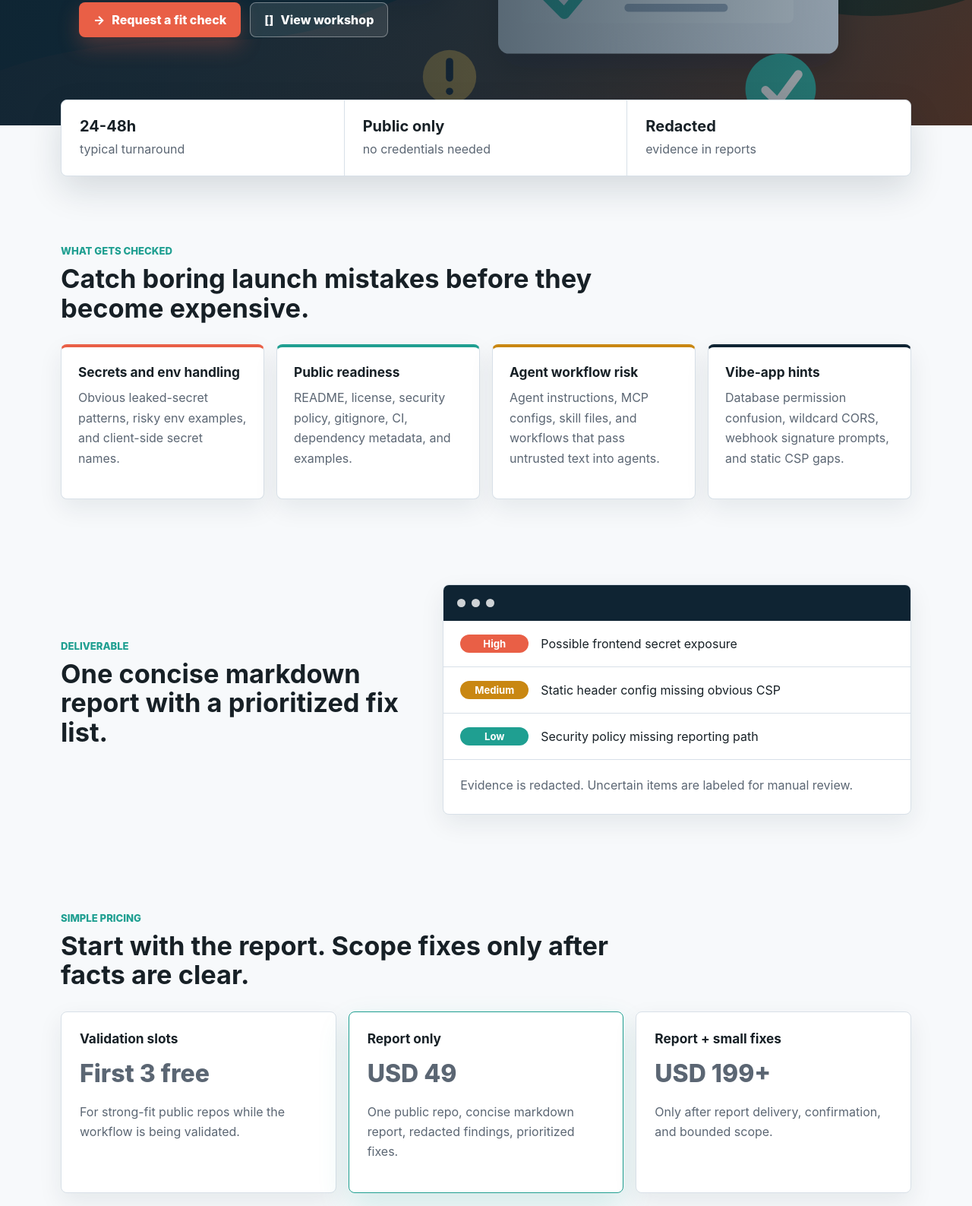
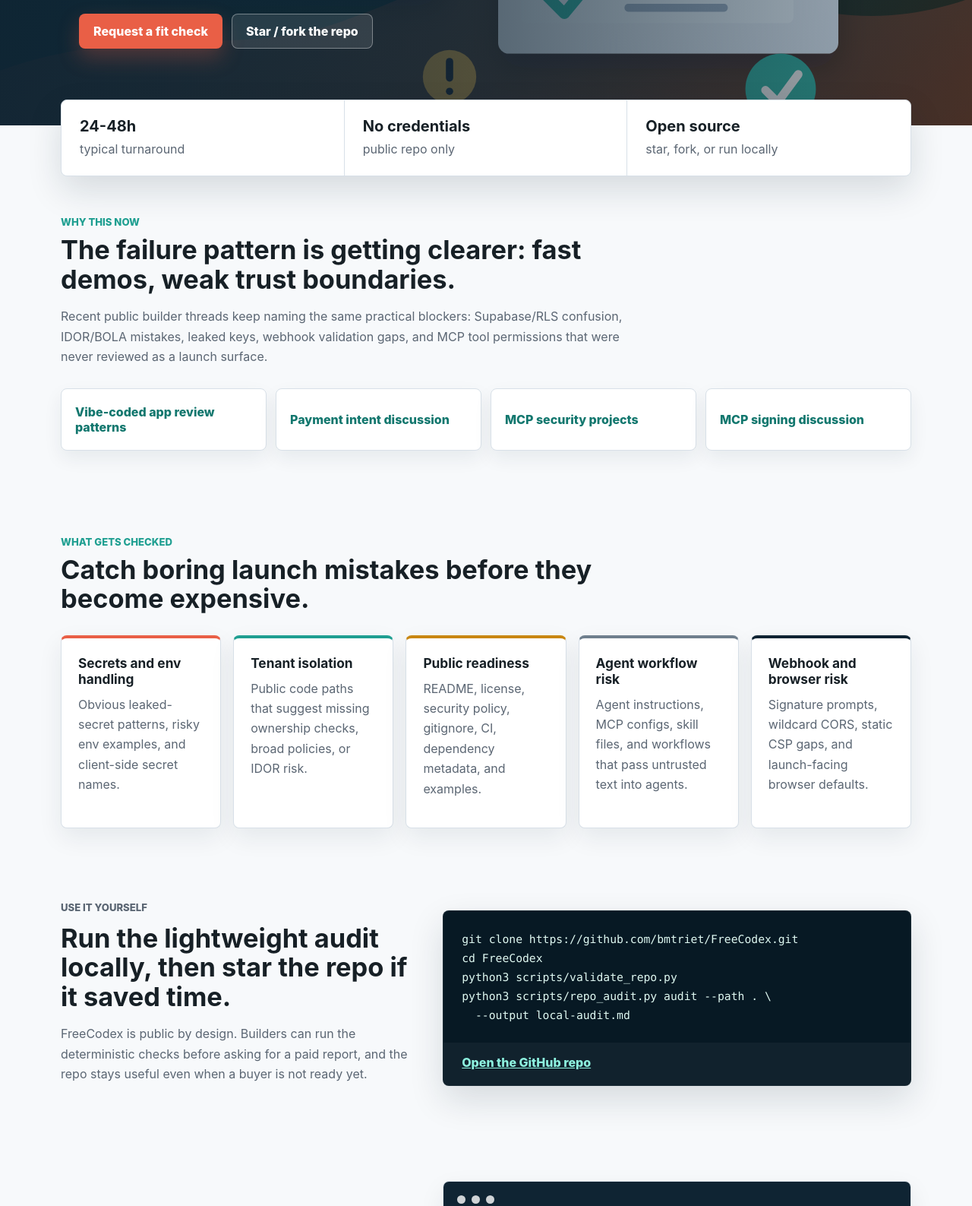
Before and after one commit to bmtriet/FreeCodex, a plain HTML site: page site/index.html in a window 1280 px wide. Shown: the part 491-2078 px from the top of the page at 76% size. Drawn offline with Linux system fonts and the light colour scheme.

Commit message:
Refresh public audit funnel

```diff
--- a/site/index.html
+++ b/site/index.html
@@ -4,9 +4,11 @@
     <meta charset="utf-8">
     <meta name="viewport" content="width=device-width, initial-scale=1">
     <meta name="description" content="FreeCodex offers lightweight launch-readiness audits for public AI-built app repositories and agent workflows.">
+    <link rel="canonical" href="https://bmtriet.github.io/FreeCodex/">
     <meta property="og:title" content="FreeCodex Vibe/Agent Repo Safety Audit">
-    <meta property="og:description" content="A concise public-repo safety report before launch: secrets, env handling, CI, agent workflow, CSP, CORS, auth, and webhook review prompts.">
+    <meta property="og:description" content="A concise public-repo safety report before launch: tenant isolation, secrets, webhooks, MCP trust boundaries, CI, CSP, CORS, and env handling.">
     <meta property="og:type" content="website">
+    <meta property="og:url" content="https://bmtriet.github.io/FreeCodex/">
     <meta property="og:image" content="https://bmtriet.github.io/FreeCodex/assets/audit-workbench.svg">
     <title>FreeCodex | Vibe/Agent Repo Safety Audit</title>
     <link rel="icon" href="favicon.svg" type="image/svg+xml">
@@ -20,6 +22,7 @@
       </a>
       <nav class="nav" aria-label="Primary navigation">
         <a href="#scope">Scope</a>
+        <a href="#use">Use repo</a>
         <a href="#pricing">Pricing</a>
         <a href="#request">Request</a>
       </nav>
@@ -31,13 +34,13 @@
           <p class="eyebrow">Public repo launch-readiness</p>
           <h1 id="hero-title">Vibe/Agent Repo Safety Audit</h1>
           <p class="lede">
-            A lightweight review for public GitHub repos built fast with AI coding agents,
-            MCP servers, agent skills, Lovable, Bolt, Replit, Cursor, Codex, Claude Code,
-            or similar workflows.
+            A lightweight review for public GitHub repos built fast with AI tools. Catch
+            tenant-isolation gaps, exposed secret patterns, webhook mistakes, MCP trust-boundary
+            confusion, and launch-readiness debt before the first serious user arrives.
           </p>
           <div class="actions" aria-label="Primary actions">
-            <a class="button button-primary" href="https://github.com/bmtriet/FreeCodex/issues/new?template=audit-fit-check.yml"><span aria-hidden="true">-></span> Request a fit check</a>
-            <a class="button button-secondary" href="https://github.com/bmtriet/FreeCodex"><span aria-hidden="true">[]</span> View workshop</a>
+            <a class="button button-primary" href="https://github.com/bmtriet/FreeCodex/issues/new?template=audit-fit-check.yml">Request a fit check</a>
+            <a class="button button-secondary" href="https://github.com/bmtriet/FreeCodex">Star / fork the repo</a>
           </div>
         </div>
       </section>
@@ -48,12 +51,30 @@
           <span>typical turnaround</span>
         </div>
         <div>
-          <strong>Public only</strong>
-          <span>no credentials needed</span>
+          <strong>No credentials</strong>
+          <span>public repo only</span>
         </div>
         <div>
-          <strong>Redacted</strong>
-          <span>evidence in reports</span>
+          <strong>Open source</strong>
+          <span>star, fork, or run locally</span>
+        </div>
+      </section>
+
+      <section class="section signal" aria-labelledby="signal-title">
+        <div class="section-heading">
+          <p class="eyebrow">Why this now</p>
+          <h2 id="signal-title">The failure pattern is getting clearer: fast demos, weak trust boundaries.</h2>
+          <p>
+            Recent public builder threads keep naming the same practical blockers: Supabase/RLS
+            confusion, IDOR/BOLA mistakes, leaked keys, webhook validation gaps, and MCP tool
+            permissions that were never reviewed as a launch surface.
+          </p>
+        </div>
+        <div class="signal-list" aria-label="Public signal examples">
+          <a href="https://www.reddit.com/r/vibecoding/comments/1tepu7n/i_reviewed_3_vibecoded_apps_as_a_senior_engineer/">Vibe-coded app review patterns</a>
+          <a href="https://www.reddit.com/r/vibecoding/comments/1tn3ot3/would_you_pay_for_security_reviews_for_vibe_coded/">Payment intent discussion</a>
+          <a href="https://github.com/topics/mcp-security">MCP security projects</a>
+          <a href="https://news.ycombinator.com/item?id=47367404">MCP signing discussion</a>
         </div>
       </section>
 
@@ -68,6 +89,10 @@
             <p>Obvious leaked-secret patterns, risky env examples, and client-side secret names.</p>
           </article>
           <article class="feature">
+            <h3>Tenant isolation</h3>
+            <p>Public code paths that suggest missing ownership checks, broad policies, or IDOR risk.</p>
+          </article>
+          <article class="feature">
             <h3>Public readiness</h3>
             <p>README, license, security policy, gitignore, CI, dependency metadata, and examples.</p>
           </article>
@@ -76,9 +101,28 @@
             <p>Agent instructions, MCP configs, skill files, and workflows that pass untrusted text into agents.</p>
           </article>
           <article class="feature">
-            <h3>Vibe-app hints</h3>
-            <p>Database permission confusion, wildcard CORS, webhook signature prompts, and static CSP gaps.</p>
+            <h3>Webhook and browser risk</h3>
+            <p>Signature prompts, wildcard CORS, static CSP gaps, and launch-facing browser defaults.</p>
           </article>
+        </div>
+      </section>
+
+      <section class="split-section use-section" id="use" aria-labelledby="use-title">
+        <div>
+          <p class="eyebrow">Use it yourself</p>
+          <h2 id="use-title">Run the lightweight audit locally, then star the repo if it saved time.</h2>
+          <p>
+            FreeCodex is public by design. Builders can run the deterministic checks before asking
+            for a paid report, and the repo stays useful even when a buyer is not ready yet.
+          </p>
+        </div>
+        <div class="code-card" aria-label="Local audit commands">
+          <pre><code>git clone https://github.com/bmtriet/FreeCodex.git
+cd FreeCodex
+python3 scripts/validate_repo.py
+python3 scripts/repo_audit.py audit --path . \
+  --output local-audit.md</code></pre>
+          <a class="text-link" href="https://github.com/bmtriet/FreeCodex">Open the GitHub repo</a>
         </div>
       </section>
 
@@ -140,8 +184,8 @@
           <a
             class="button button-primary"
             href="https://github.com/bmtriet/FreeCodex/issues/new?template=audit-fit-check.yml"
-          ><span aria-hidden="true">-></span> Open fit-check issue</a>
-          <a class="button button-secondary" href="https://github.com/bmtriet/FreeCodex/blob/main/reports/samples/freecodex-audit.md"><span aria-hidden="true">#</span> Sample report</a>
+          >Open fit-check issue</a>
+          <a class="button button-secondary" href="https://github.com/bmtriet/FreeCodex/blob/main/reports/samples/vibe-agent-demo-audit.md">Sample report</a>
         </div>
         <p class="request-note">
           The booking path is a public GitHub issue form. First contact stays public-safe,
--- a/site/styles.css
+++ b/site/styles.css
@@ -266,7 +266,7 @@ h3 {
 }
 
 .feature-grid {
-  grid-template-columns: repeat(4, 1fr);
+  grid-template-columns: repeat(5, 1fr);
 }
 
 .feature,
@@ -296,7 +296,83 @@ h3 {
 }
 
 .feature:nth-child(4) {
+  border-top: 4px solid #6f7f8d;
+}
+
+.feature:nth-child(5) {
   border-top: 4px solid var(--navy);
+}
+
+.signal {
+  padding-top: 18px;
+}
+
+.signal .section-heading p:last-child,
+.use-section p {
+  max-width: 760px;
+  color: var(--muted);
+  line-height: 1.65;
+}
+
+.signal-list {
+  display: grid;
+  grid-template-columns: repeat(4, 1fr);
+  gap: 12px;
+}
+
+.signal-list a,
+.text-link {
+  color: var(--teal-dark);
+  font-weight: 760;
+}
+
+.signal-list a {
+  display: flex;
+  min-height: 82px;
+  align-items: center;
+  padding: 18px;
+  text-decoration: none;
+  background: #ffffff;
+  border: 1px solid var(--line);
+  border-radius: var(--radius);
+  box-shadow: 0 10px 24px rgba(15, 36, 51, 0.07);
+}
+
+.signal-list a:hover,
+.text-link:hover {
+  color: var(--navy);
+}
+
+.use-section {
+  padding-top: 38px;
+}
+
+.code-card {
+  overflow: hidden;
+  background: #071924;
+  border: 1px solid rgba(255, 255, 255, 0.08);
+  border-radius: var(--radius);
+  box-shadow: var(--shadow);
+}
+
+.code-card pre {
+  margin: 0;
+  padding: 24px;
+  overflow-x: auto;
+}
+
+.code-card code {
+  color: #dff9f2;
+  font-family: "SFMono-Regular", Consolas, "Liberation Mono", monospace;
+  font-size: 0.92rem;
+  line-height: 1.7;
+}
+
+.code-card .text-link {
+  display: block;
+  padding: 16px 24px 20px;
+  color: #8df2df;
+  background: rgba(255, 255, 255, 0.04);
 }
 
 .split-section {
@@ -440,14 +516,20 @@ h3 {
   }
 
   .feature-grid,
+  .signal-list,
   .price-grid,
   .split-section,
   .request {
-    grid-template-columns: 1fr;
+    grid-template-columns: 1fr 1fr;
   }
 
   .feature {
     min-height: auto;
+  }
+
+  .split-section,
+  .request {
+    grid-template-columns: 1fr;
   }
 
   .request-actions {
@@ -472,6 +554,9 @@ h3 {
   .hero {
     min-height: 70vh;
     padding: 64px 18px 78px;
+    background-image:
+      linear-gradient(90deg, rgba(15, 36, 51, 0.98), rgba(15, 36, 51, 0.94), rgba(15, 36, 51, 0.9)),
+      url("assets/audit-workbench.svg");
     background-position: 58% center;
   }
 
@@ -506,6 +591,12 @@ h3 {
     grid-template-columns: 1fr;
   }
 
+  .feature-grid,
+  .signal-list,
+  .price-grid {
+    grid-template-columns: 1fr;
+  }
+
   .proof-strip div {
     border-right: 0;
     border-bottom: 1px solid var(--line);
```
Also changed, not shown: 5 other files.
